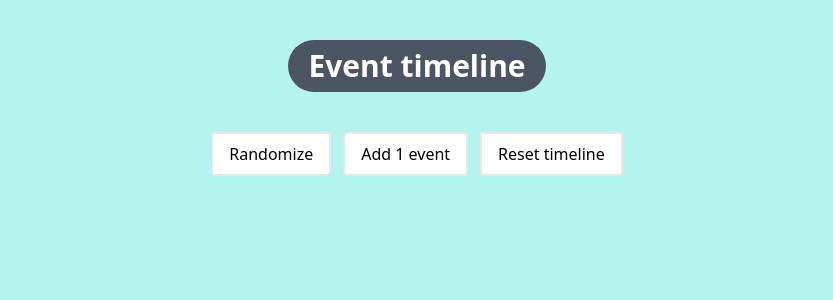
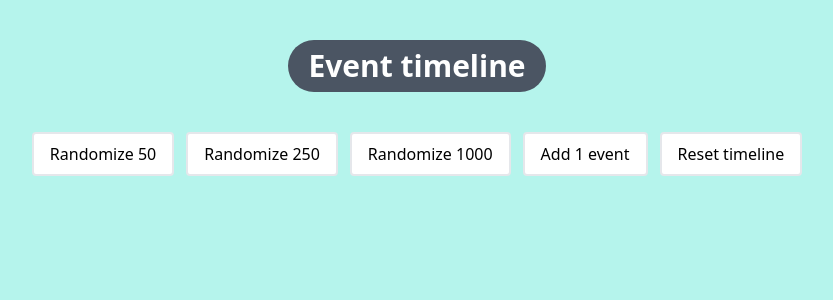
Before and after one commit to jajego/sst-challenge-final, a React (Create React App) app: page / in a window 1280 px wide. Shown: the top 300 px of the page, without its empty margins (223-1056 px from the left). Built offline with nearby package versions, Linux system fonts and the light colour scheme.

Commit message:
Added 2 more randomize buttons

```diff
--- a/src/App.js
+++ b/src/App.js
@@ -15,10 +15,10 @@ function App() {
     }
   }, [events]);
 
-  const randomize = () => {
+  const randomize = (howMany) => {
     setFormOpen(false);
 
-    return setEvents(generateInput(50));
+    return setEvents(generateInput(howMany));
   };
 
   const resetTimeline = () => {
@@ -31,6 +31,11 @@ function App() {
     setFormOpen(true);
   };
 
+  const buttonClass = `
+                  inline-block w-1/8 px-4 py-2 font-medium border border-2 border-gray rounded
+                  bg-white focus:shadow-md focus:outline-none focus:ring-0 active:bg-blue-800 active:shadow-lg
+  `;
+
   return (
     <div className="timeline-wrapper w-full flex flex-col justify-center items-center gap-10 p-10">
       <div className="text-3xl font-bold text-white bg-gray-600 px-5 py-2 rounded-full">
@@ -38,24 +43,33 @@ function App() {
       </div>
       <div className="header-buttons flex gap-3 justify-center">
         <button
-          className="inline-block w-1/8 px-4 py-2 font-medium border border-2 border-gray rounded
-                  bg-white focus:shadow-md focus:outline-none focus:ring-0 active:bg-blue-800 active:shadow-lg"
-          onClick={randomize}
+          className={`${buttonClass}`}
+          onClick={() => {
+            randomize(50);
+          }}
         >
-          Randomize
+          Randomize 50
         </button>
         <button
-          className="inline-block w-1/8 px-4 py-2 font-medium border border-2 border-gray rounded
-                  bg-white focus:shadow-md focus:outline-none focus:ring-0 active:bg-blue-800 active:shadow-lg"
-          onClick={handleFormOpen}
+          className={`${buttonClass}`}
+          onClick={() => {
+            randomize(250);
+          }}
         >
+          Randomize 250
+        </button>
+        <button
+          className={`${buttonClass}`}
+          onClick={() => {
+            randomize(1000);
+          }}
+        >
+          Randomize 1000
+        </button>
+        <button className={`${buttonClass}`} onClick={handleFormOpen}>
           Add 1 event
         </button>
-        <button
-          className="inline-block w-1/8 px-4 py-2  font-medium border border-2 border-gray
-                  bg-white focus:shadow-md focus:outline-none focus:ring-0 active:bg-blue-800 active:shadow-lg"
-          onClick={resetTimeline}
-        >
+        <button className={`${buttonClass}`} onClick={resetTimeline}>
           Reset timeline
         </button>
       </div>
```
